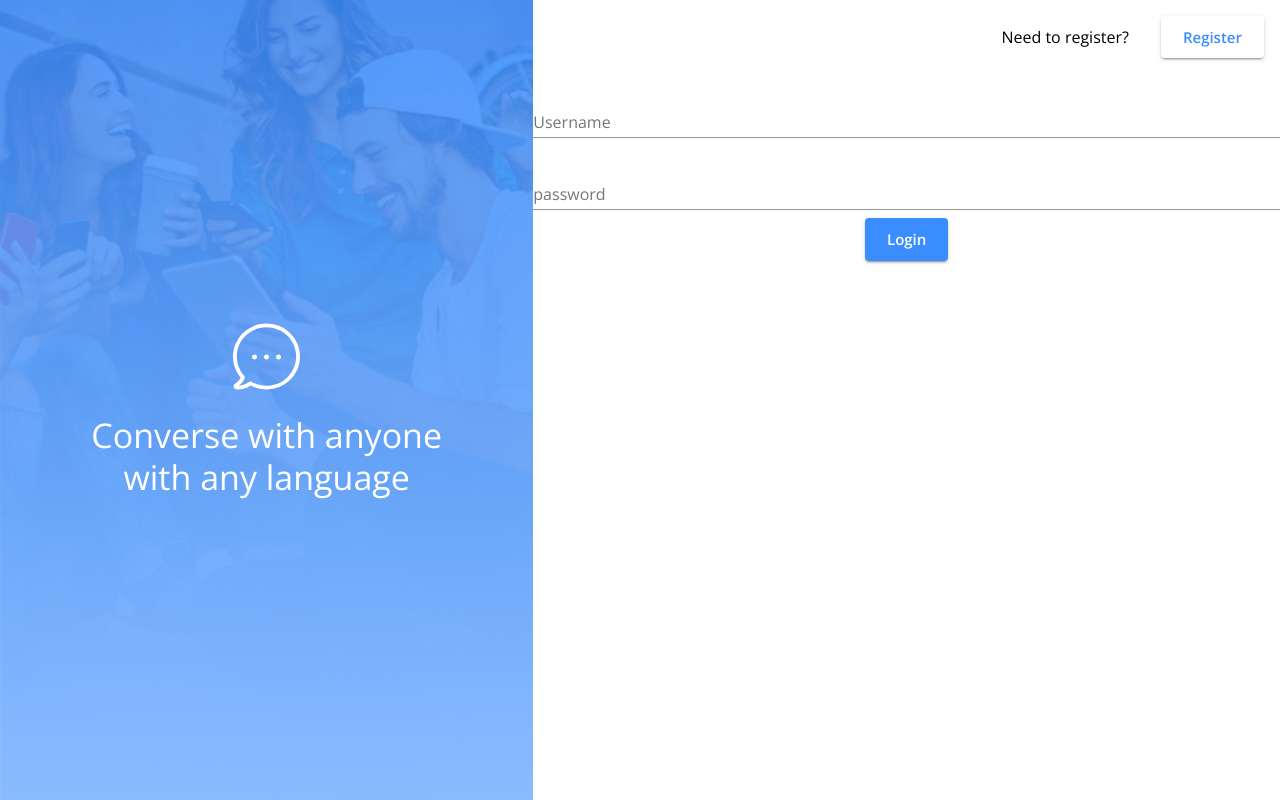
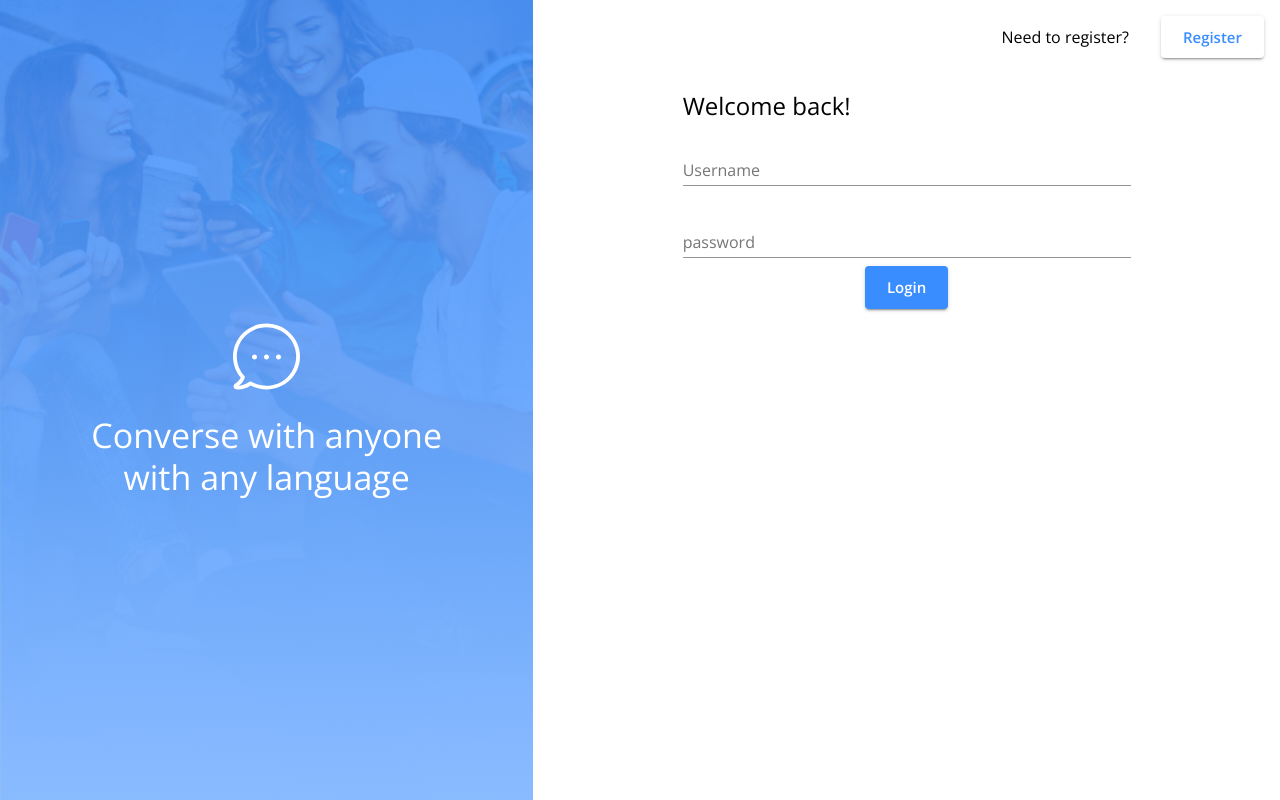
Before and after one commit to camba95/ko-hw-messenger-starter, a React (Create React App) app in the folder client/: page /login in a window 1280 px wide. Built offline with nearby package versions, Linux system fonts and the light colour scheme; no server answers.

Commit message:
feat: abstract login form

```diff
--- a/client/src/components/SideBanner/SideBanner.js
+++ b/client/src/components/SideBanner/SideBanner.js
@@ -13,9 +13,9 @@ const SideBanner = (props) => {
       justify="flex-start"
       alignItems="stretch"
     >
-      <Grid item lg={5} md={5} justify="center">
-        <div class="side-banner side-banner__background">
-          <div class="side-banner__text-box">
+      <Grid item lg={5} md={5}>
+        <div className="side-banner side-banner__background">
+          <div className="side-banner__text-box">
             <Grid container justify="center">
               <div className="side-banner__bubble">
                 <BubbleIcon />
--- a/client/src/pages/Login/Login.js
+++ b/client/src/pages/Login/Login.js
@@ -5,25 +5,16 @@ import {
   Grid,
   Box,
   Typography,
-  Button,
-  FormControl,
-  TextField,
+  Button
 } from "@material-ui/core";
 
+import LoginForm from "./LoginForm";
 import SideBanner from "../../components/SideBanner";
 import { login } from "../../store/utils/thunkCreators";
 
 const Login = (props) => {
   const history = useHistory();
   const { user, login } = props;
-
-  const handleLogin = async (event) => {
-    event.preventDefault();
-    const username = event.target.username.value;
-    const password = event.target.password.value;
-
-    await login({ username, password });
-  };
 
   if (user.id) {
     return <Redirect to="/home" />;
@@ -44,53 +35,16 @@ const Login = (props) => {
               onClick={() => history.push("/register")}
             >
               Register
-              </Button>
+            </Button>
           </Box>
         </Grid>
-        <form onSubmit={handleLogin}>
-          <Grid>
-            <Grid>
-              <FormControl
-                fullWidth
-                margin="normal"
-                required
-              >
-                <TextField
-                  aria-label="username"
-                  label="Username"
-                  name="username"
-                  type="text"
-                />
-              </FormControl>
-            </Grid>
-            <FormControl
-              fullWidth
-              margin="normal"
-              required
-            >
-              <TextField
-                label="password"
-                aria-label="password"
-                type="password"
-                name="password"
-              />
-            </FormControl>
-            <Grid
-              container
-              item
-              justify="center"
-            >
-              <Button
-                color="primary"
-                type="submit"
-                variant="contained"
-                size="large"
-              >
-                Login
-                </Button>
-            </Grid>
+        <Box height="100%" display="flex" flex="1">
+          <Grid container item justify="center" alignItems="center">
+            <Box width="60%">
+              <LoginForm login={login} />
+            </Box>
           </Grid>
-        </form>
+        </Box>
       </Grid>
     </SideBanner>
   );
--- /dev/null
+++ b/client/src/pages/Login/LoginForm.js
@@ -0,0 +1,70 @@
+import React from "react";
+import {
+  Grid,
+  Button,
+  FormControl,
+  TextField,
+  Typography
+} from "@material-ui/core";
+
+const LoginForm = (props) => {
+  const { login } = props;
+
+  const handleLogin = async (event) => {
+    event.preventDefault();
+    const username = event.target.username.value;
+    const password = event.target.password.value;
+
+    await login({ username, password });
+  };
+
+  return (
+    <form onSubmit={handleLogin}>
+      <Grid>
+        <Typography variant="h5">Welcome back!</Typography>
+        <Grid>
+          <FormControl
+            fullWidth
+            margin="normal"
+            required
+          >
+            <TextField
+              aria-label="username"
+              label="Username"
+              name="username"
+              type="text"
+            />
+          </FormControl>
+        </Grid>
+        <FormControl
+          fullWidth
+          margin="normal"
+          required
+        >
+          <TextField
+            label="password"
+            aria-label="password"
+            type="password"
+            name="password"
+          />
+        </FormControl>
+        <Grid
+          container
+          item
+          justify="center"
+        >
+          <Button
+            color="primary"
+            type="submit"
+            variant="contained"
+            size="large"
+          >
+            Login
+          </Button>
+        </Grid>
+      </Grid>
+    </form>
+  );
+};
+
+export default LoginForm;
```
